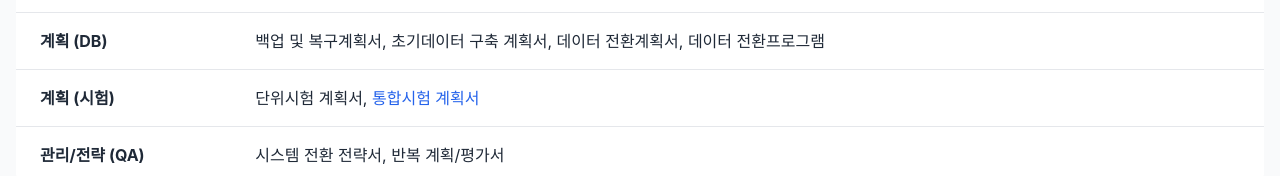
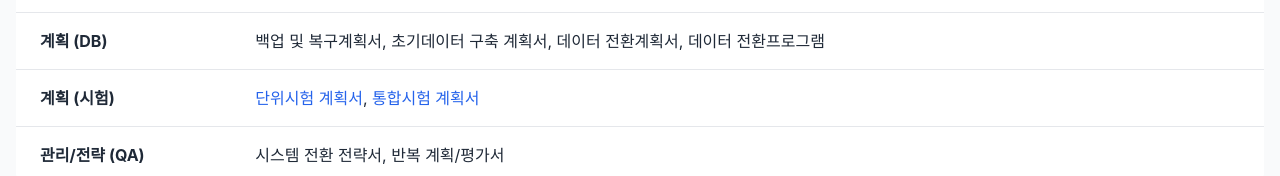
Before and after one commit to jeonck/deliverables-guide, a React (Vite) app: page /#/design in a window 1280 px wide. Shown: the part 429-605 px from the top of the page. Built offline with nearby package versions, Linux system fonts and the light colour scheme.

Commit message:
fix: missing link for unit test plan in Design page

```diff
--- a/src/pages/Design.tsx
+++ b/src/pages/Design.tsx
@@ -17,7 +17,7 @@ const designDeliverables = [
   },
   {
     category: '계획 (시험)',
-    deliverables: '단위시험 계획서, <a href="/#/forms/integration-test-plan" target="_blank" rel="noopener noreferrer" class="text-blue-600 hover:underline">통합시험 계획서</a>',
+    deliverables: '<a href="/#/forms/unit-test-plan" target="_blank" rel="noopener noreferrer" class="text-blue-600 hover:underline">단위시험 계획서</a>, <a href="/#/forms/integration-test-plan" target="_blank" rel="noopener noreferrer" class="text-blue-600 hover:underline">통합시험 계획서</a>',
   },
   {
     category: '관리/전략 (QA)',
```
